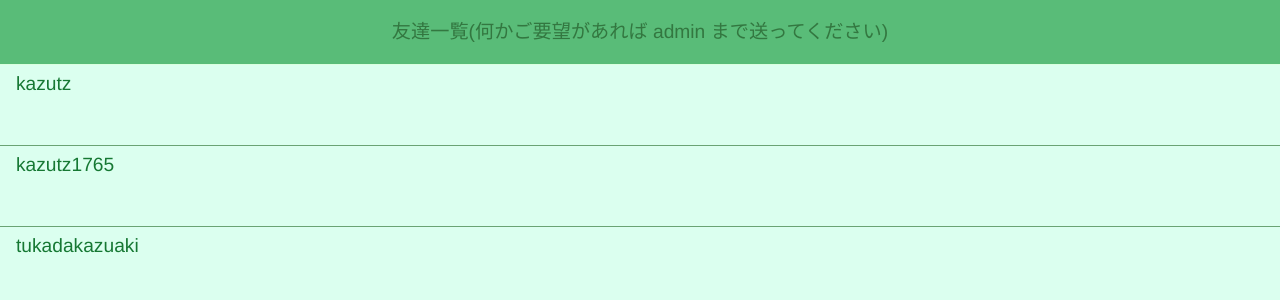
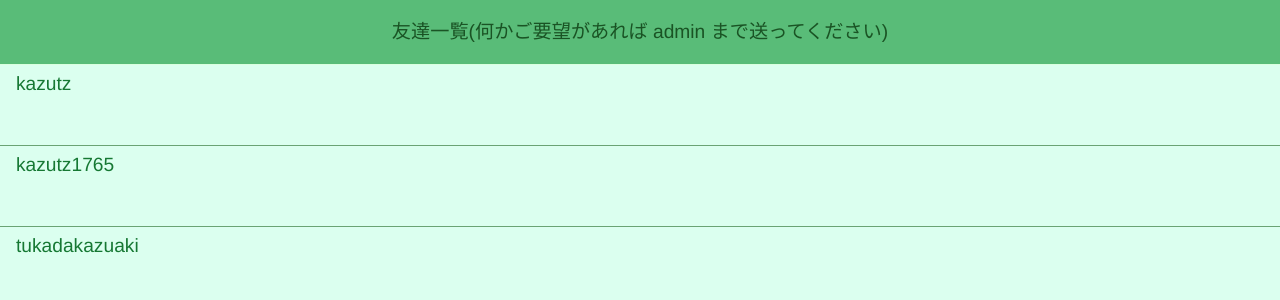
Before and after one commit to gitkunkun/chatapp, a Django app: page /friends/ in a window 1280 px wide. Shown: the top 300 px of the page. Run offline with Django 4.2, Linux system fonts and the light colour scheme; data comes from the database, SQL or seed files in the repository.

Commit message:
色修正

```diff
--- a/main/static/main/css/base.css
+++ b/main/static/main/css/base.css
@@ -16,7 +16,7 @@ a {
     height: 64px;
     border-bottom: 1px solid rgb(218, 255, 223);
     background-color: rgb(89, 188, 120);
-    color: rgb(51, 119, 64);
+    color: rgb(26, 83, 36);
 }
 
 .header__title {
```
